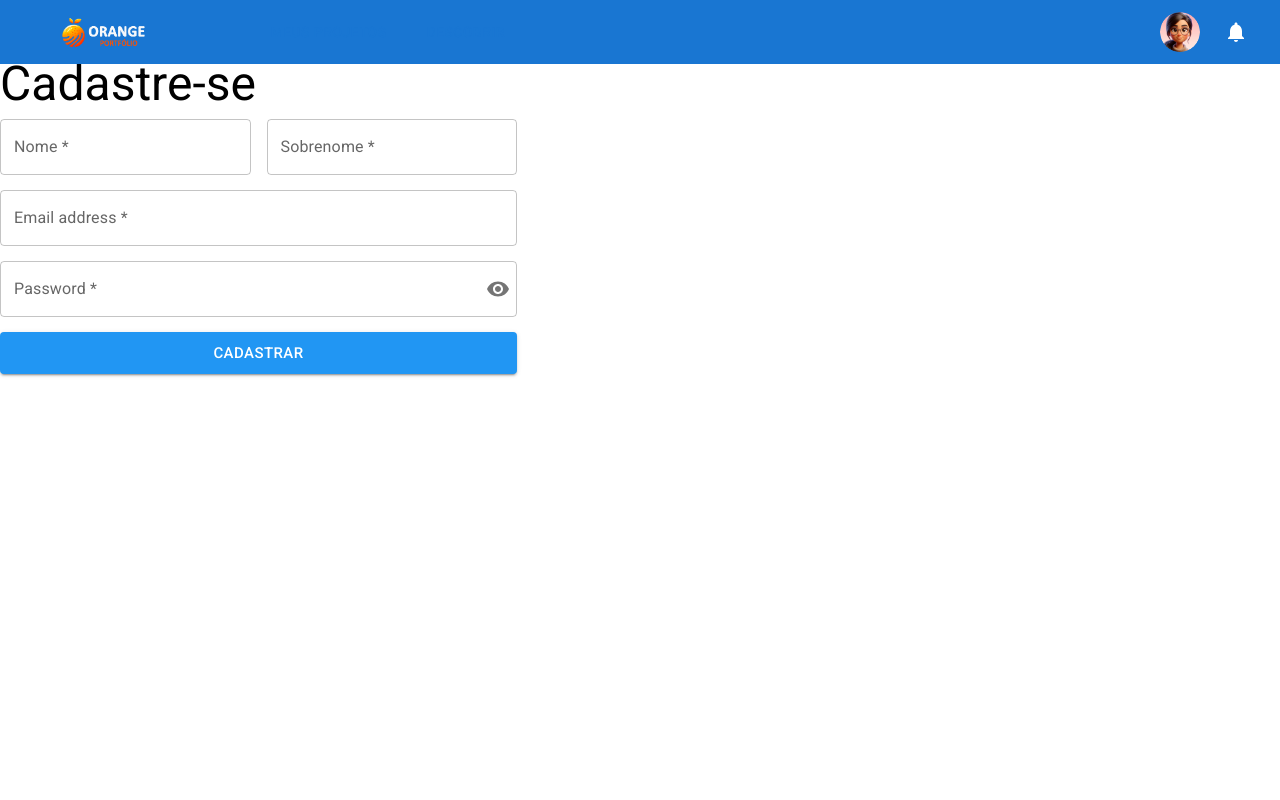
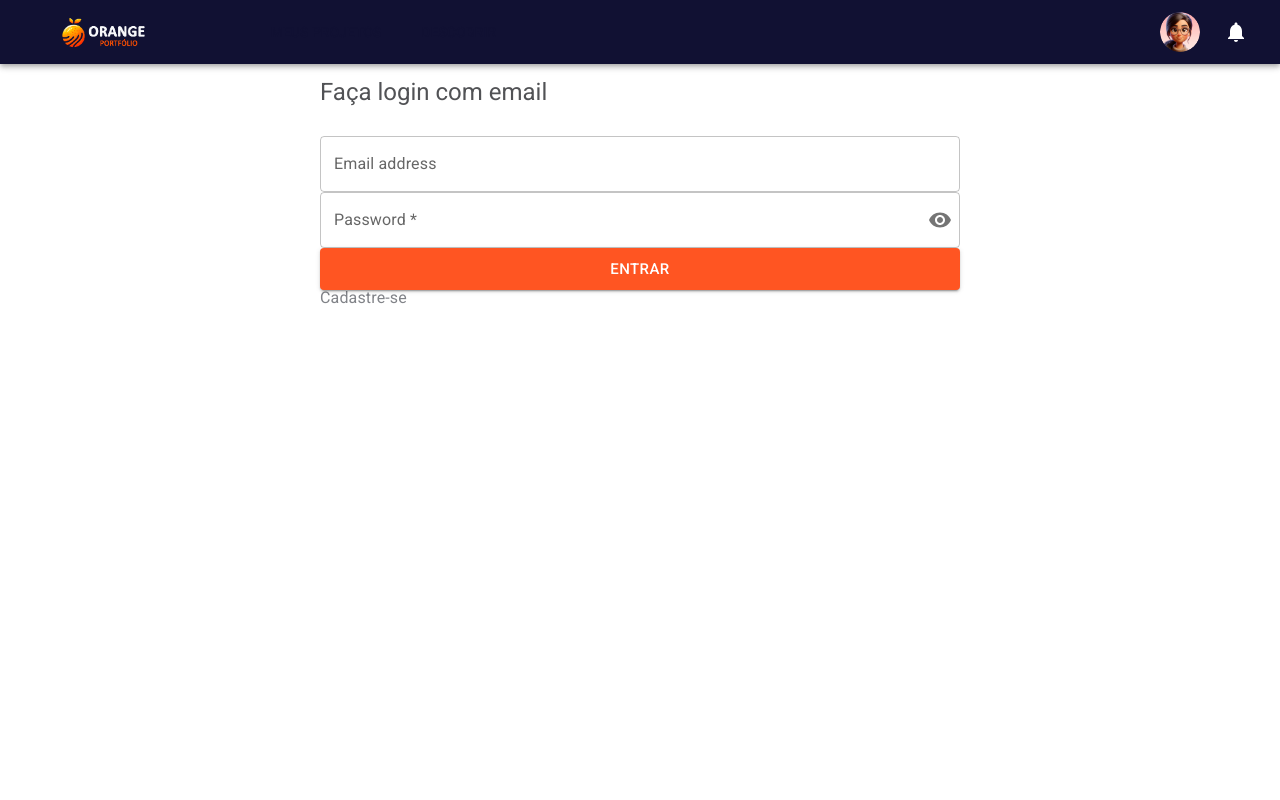
Before and after one commit to lufedev/orange-portfolio, a Next.js app in the folder my-app/: page / in a window 1280 px wide. Shown: the top 800 px of the page. Built offline with nearby package versions, Linux system fonts and the light colour scheme.

Commit message:
Criado o componente Modal (SuccessModal), Alterado o input Password do LoginInput, criado uma tema customizado para o componente Header, realizado ajustes nos estados dos TextField

```diff
--- a/my-app/src/app/components/Input.tsx
+++ b/my-app/src/app/components/Input.tsx
@@ -1,7 +1,6 @@
 "use client";
 import * as React from 'react';
 import IconButton from '@mui/material/IconButton';
-import Input from '@mui/material/Input';
 import CustomButton from './CustomButton'
 import OutlinedInput from '@mui/material/OutlinedInput';
 import InputLabel from '@mui/material/InputLabel';
@@ -21,7 +20,7 @@ export default function Input() {
     };
 
     return (
-        <div style={{ width: '1280px', height: '832px', top: '1070px', left: '4068px', display: 'flex', flexDirection: 'column', gap: '15px', background: '#FFFFFF' }}>
+        <div style={{ width: '100%', height: '832px', top: '1070px', left: '4068px', display: 'flex', flexDirection: 'column', gap: '15px', background: '#FFFFFF' }}>
             <h2 style={{ width: '256px', height: '40px', top: '271px', left: '792px', fontFamily: 'Roboto', fontSize: '48px', fontWeight: 400, lineHeight: '40px', letterSpacing: '0em', textAlign: 'center' }}>Cadastre-se</h2>
             <div style={{ width: '517px', height: '258px', top: '2497px', left: '998px', display: 'flex', flexDirection: 'column', gap: '15px' }}>
                 <div style={{ width: '517px', height: '56px', display: 'flex', alignItems: 'center' }}>
@@ -51,10 +50,13 @@ export default function Input() {
                     />
                 </FormControl>
                 <CustomButton
+                    theme={true}
                     variant="contained"
                     color="primary"
                     size="large"
-                    name="Cadastrar"
+                    disabled={false}
+                    name="CADASTRAR"
+                    className="mb-[1.13rem]"
                 />
             </div>
         </div>
--- a/my-app/src/app/components/LoginInput.tsx
+++ b/my-app/src/app/components/LoginInput.tsx
@@ -1,11 +1,34 @@
+"use client";
+
+import { Visibility, VisibilityOff } from '@mui/icons-material';
+import { TextFieldTheme } from '../themes/TextField'
 import { ThemeProvider } from '@mui/material/styles'
-import { TextField } from '@mui/material'
 import CustomButton from './CustomButton'
-import { TextFieldTheme } from '../themes/TextField'
+import React, { useState } from 'react';
+import {
+  FormControl,
+  IconButton,
+  InputAdornment,
+  InputLabel,
+  OutlinedInput,
+  TextField
+} from '@mui/material'
+
+
+
+
 
 export default function LoginInput() {
+  const [value, setValue] = useState('');
+  const [showPassword, setShowPassword] = React.useState(false);
+
+  const handleClickShowPassword = () => setShowPassword((show) => !show);
+
+  const handleMouseDownPassword = (event: React.MouseEvent<HTMLButtonElement>) => {
+    event.preventDefault();
+  };
   return (
-    <div className="flex flex-col">
+    <div className="flex flex-col w-1/2 m-auto mt-4	">
       <h5 className="mb-8 h5 text-color-neutral-110">Faça login com email</h5>
       <ThemeProvider theme={TextFieldTheme}>
         <TextField
@@ -13,14 +36,29 @@ export default function LoginInput() {
           variant="outlined"
           size="medium"
           className="mb-4"
-        />
-        <TextField
-          label="Password"
-          variant="outlined"
-          size="medium"
-          className="mb-4"
+          type="email"
 
         />
+        <FormControl variant="outlined" className="mb-4">
+          <InputLabel htmlFor="outlined-adornment-password">Password *</InputLabel>
+          <OutlinedInput
+            id="outlined-adornment-password"
+            type={showPassword ? 'text' : 'password'}
+            endAdornment={
+              <InputAdornment position="end">
+                <IconButton
+                  aria-label="toggle password visibility"
+                  onClick={handleClickShowPassword}
+                  onMouseDown={handleMouseDownPassword}
+                  edge="end"
+                >
+                  {showPassword ? <VisibilityOff /> : <Visibility />}
+                </IconButton>
+              </InputAdornment>
+            }
+            label="Password *"
+          />
+        </FormControl>
       </ThemeProvider>
       <CustomButton
         theme={true}
@@ -28,12 +66,12 @@ export default function LoginInput() {
         color="primary"
         size="large"
         disabled={false}
-        name="LABEL"
+        name="ENTRAR"
         className="mb-[1.13rem]"
       />
       <a
         href="https://www.youtube.com/"
-        className="subtitle-1 text-color-neutral-100"
+        className="subtitle-1 text-color-neutral-100 !no-underline"
       >
         Cadastre-se
       </a>
--- /dev/null
+++ b/my-app/src/app/components/SuccessModal.tsx
@@ -0,0 +1,61 @@
+"use client";
+
+import * as React from 'react';
+import Box from '@mui/material/Box';
+import Typography from '@mui/material/Typography';
+import Modal from '@mui/material/Modal';
+import CustomButton from './CustomButton';
+import CheckCircleIcon from '@mui/icons-material/CheckCircle';
+
+
+interface TypeModal {
+    status: boolean;
+    titulo: string,
+
+}
+
+export default function SuccessModel({ status, titulo }: TypeModal) {
+    const [open, setOpen] = React.useState(false);
+    const handleOpen = () => setOpen(true);
+    const handleClose = () => setOpen(false);
+
+    return (
+
+
+        <Modal
+            open={status}
+            onClose={handleClose}
+            aria-labelledby="modal-modal-title"
+            aria-describedby="modal-modal-description"
+        >
+            <Box sx={{
+                 position: 'absolute' as 'absolute',
+                 top: '50%',
+                 left: '50%',
+                 transform: 'translate(-50%, -50%)',
+                 width: 312,
+                 bgcolor: 'white',
+                 border: 'none',
+                 padding: '29px 4px'
+            }}>
+                <div className="flex flex-col justify-center items-center  w-4/5 m-auto text-center gap-3">
+                    <Typography id="modal-modal-title" className="text-color-neutral-110" variant="h5" component="h2">
+                        {titulo}
+                    </Typography>
+                    <CheckCircleIcon color="success" className="text-[40px]" />
+                    <CustomButton
+                        theme={true}
+                        variant="contained"
+                        color="primary"
+                        size="large"
+                        disabled={false}
+                        name="VOLTAR PARA PROJETOS"
+                        className="mb-[1.13rem]"
+
+                    />
+                </div>
+            </Box>
+        </Modal>
+
+    )
+}
--- a/my-app/src/app/components/header.tsx
+++ b/my-app/src/app/components/header.tsx
@@ -3,6 +3,10 @@
 import * as React from 'react';
 import Logo from '../assets/img/logo-orangeportifolio.png';
 import AvatarUser from '../assets/img/avatar.png';
+import MenuIcon from '@mui/icons-material/Menu';
+import NotificationsIcon from '@mui/icons-material/Notifications';
+import { ThemeProvider } from '@mui/material/styles';
+import { MainTheme } from '../themes/Theme';
 import {
     AppBar,
     Box,
@@ -19,8 +23,8 @@ import {
     useMediaQuery,
     Badge
 } from '@mui/material';
-import MenuIcon from '@mui/icons-material/Menu';
-import NotificationsIcon from '@mui/icons-material/Notifications';
+
+
 
 
 const pages = ['Meus projetos', 'Descobrir', 'Configurações'];
@@ -47,7 +51,8 @@ export default function Header() {
     const isMobile: boolean = useMediaQuery('(max-width: 899px)');
 
     return (
-        <AppBar position="static" className="bg-color-principal-100">
+        <ThemeProvider theme={MainTheme}>
+        <AppBar position="static" color='primary'>
             <Container maxWidth="xl">
                 <Toolbar disableGutters>
                     {isMobile ? (
@@ -159,5 +164,6 @@ export default function Header() {
                 </Toolbar>
             </Container>
         </AppBar>
+        </ThemeProvider>
     );
 }
--- a/my-app/src/app/globals.css
+++ b/my-app/src/app/globals.css
@@ -51,11 +51,11 @@
   }
 }
 
-.MuiFormLabel-root.Mui-error {
-  color: #515255; /* Cor do label quando ocorre um erro */
+.MuiFormLabel-root.Mui-focused{
+  color: #2348B1;
 }
 
-.MuiFormLabel-root.Mui-focused.Mui-error {
-  /* Estilos específicos para o rótulo quando está em foco e ocorre um erro */
-  color: #D32F2F; /* Por exemplo, alterando a cor para azul */
+.MuiFormLabel-root.Mui-error,
+.MuiFormLabel-root.Mui-focused  {
+  color: #515255 !important;
 }
--- a/my-app/src/app/lib/definiton.ts
+++ b/my-app/src/app/lib/definiton.ts
@@ -1,4 +1,4 @@
-export type TypeButton = {
+eexport type TypeButton = {
   theme: boolean
   variant: string
   color: string
--- /dev/null
+++ b/my-app/src/app/lib/theme.ts
@@ -0,0 +1,21 @@
+import { Theme } from '@mui/material/styles';
+
+interface CustomColorOptions {
+    light: string;
+    main: string;
+    dark: string;
+    contrastText: string;
+  }
+
+
+export interface CustomTheme extends Theme {
+    palette: {
+      colorPrincipal?: CustomColorOptions;
+      colorSecondary?: CustomColorOptions;
+      colorNeutral?: CustomColorOptions;
+      colorSucess?: CustomColorOptions;
+      colorAlert?: CustomColorOptions;
+      colorError?: CustomColorOptions;
+      colorInfo?: CustomColorOptions;
+    };
+  }
--- a/my-app/src/app/page.tsx
+++ b/my-app/src/app/page.tsx
@@ -1,14 +1,16 @@
 import Input from './components/Input'
 import LoginInput from './components/LoginInput'
+import SuccessModel from './components/SuccessModal';
 import Header from "./components/header";
-import LoginInput from './components/LoginInput'
 
 export default function Home() {
   return (
     <div>
       <Header/>
-      <Input/>
       <LoginInput />
+      {/* <Input/> */}
+      {/* <SuccessModel status={false}  titulo="Edição concluída com sucesso!"/> */}
+
     </div>
   )
 }
--- a/my-app/src/app/themes/TextField.ts
+++ b/my-app/src/app/themes/TextField.ts
@@ -3,21 +3,14 @@ import { createTheme } from '@mui/material/styles';
 
 
 export const TextFieldTheme = createTheme({
-  components: {
-    MuiInputLabel: {
-      styleOverrides: {
-        root: {
-          color: '#515255', // Cor padrão do label
-        },
-
-      },
-    },
-  },
 
   palette: {
     primary: {
-      main: '#FF5522',
-      dark: '#CC4400'
-    }
-  }
+      main: '#2348B1',
+      contrastText: '#000000',
+    },
+
+  },
+
+
 })
--- /dev/null
+++ b/my-app/src/app/themes/Theme.ts
@@ -0,0 +1,51 @@
+import { createTheme } from '@mui/material'
+import { CustomTheme } from '../lib/theme'
+
+export const MainTheme: CustomTheme = createTheme({
+  palette: {
+    primary: {
+      light: '#EDEFF2',
+      main: '#111133',
+      contrastText: '#FFFFFF',
+    },
+    secondary: {
+      light: '#FFEECC',
+      main: '#FF5522',
+      dark: '#993300',
+      contrastText: '#FFFFFF',
+    },
+    neutral: {
+      light: '#FCFDFF',
+      main: '#818388',
+      dark: '#303133',
+      contrastText: '#FFFFFF',
+    },
+    success: {
+      light: '#EEFFBB',
+      main: '#229922',
+      dark: '#004422',
+      contrastText: '#FFFFFF',
+    },
+    alert: {
+      light: '#FFFFCC',
+      main: '#FFCC00',
+      dark: '#664400',
+      contrastText: '#FFFFFF',
+    },
+    error: {
+      light: '#FFDDCC',
+      main: '#DD0000',
+      dark: '#660000',
+      contrastText: '#FFFFFF',
+    },
+    info: {
+      light: '#ADCBFA',
+      main: '#2348B1',
+      dark: '#091862',
+      contrastText: '#FFFFFF',
+    },
+  },
+  typography: {
+    fontFamily: 'roboto'
+  },
+})
```
